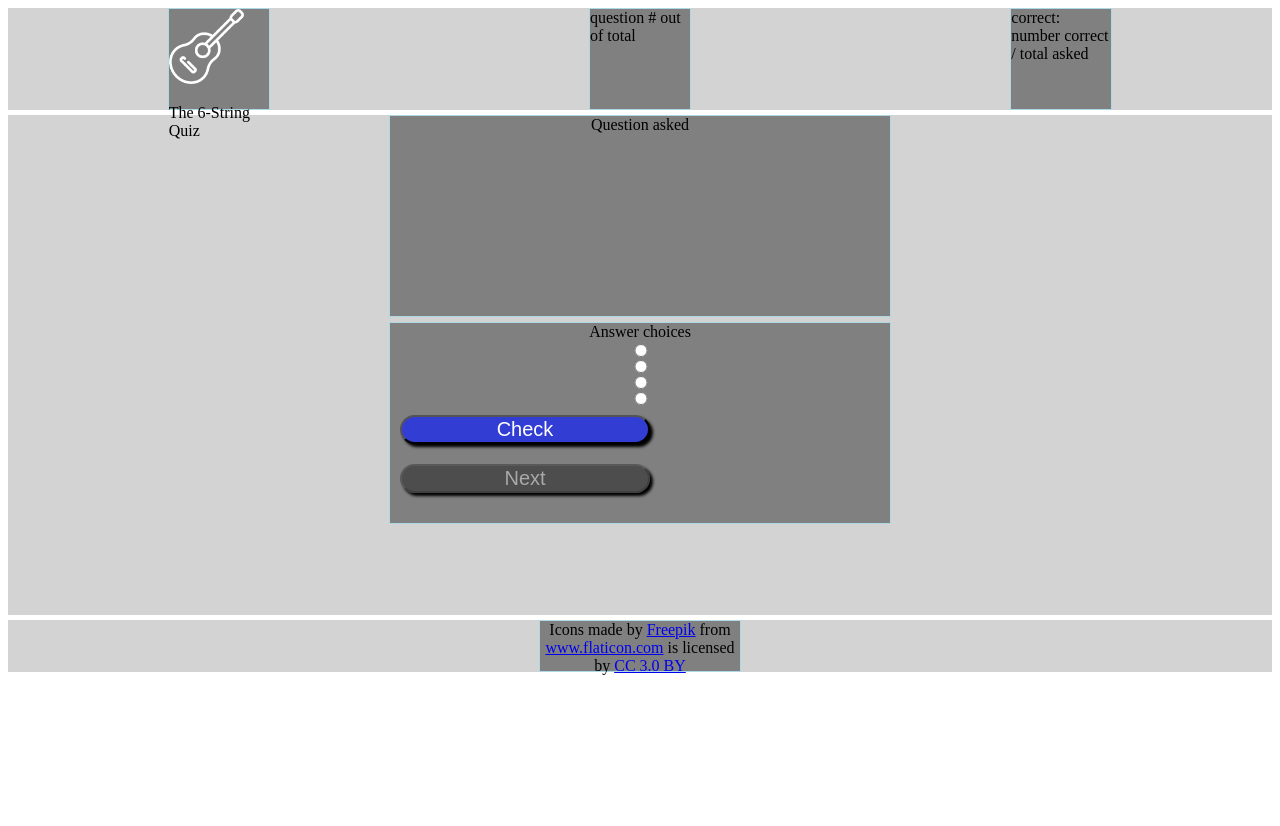
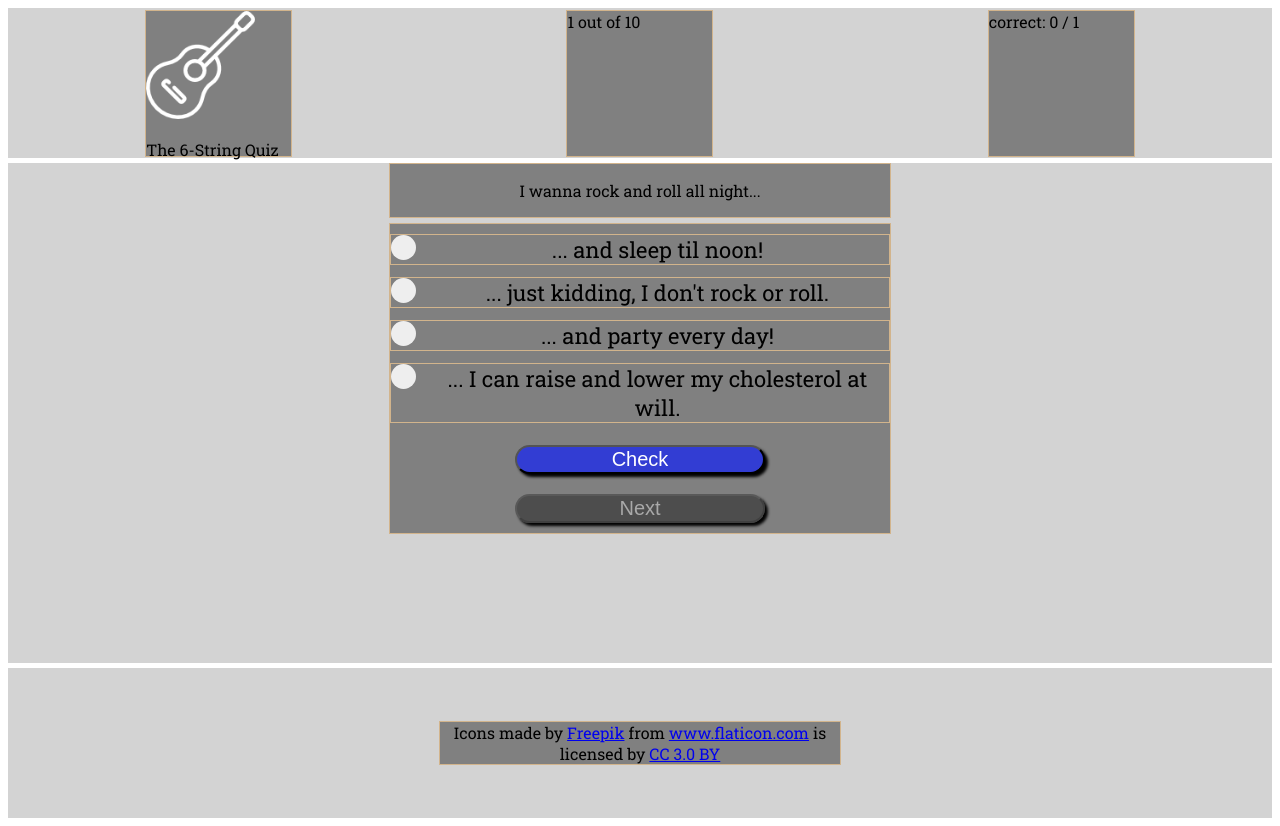
Before and after one commit to maxemileffort/random-guitar-question-jquery-app, a plain HTML site: page index.html in a window 1280 px wide. Both pictures are taken after a click on the button "Start!". Before the commit the page ends 800 px from the top, so only its background shows below. Drawn offline with nearby package versions, Linux system fonts and the light colour scheme.

Commit message:
finished functionality, just needs to be polished now

```diff
--- a/assets/questions.js
+++ b/assets/questions.js
@@ -1,6 +1,5 @@
 const quiz = [
     {
-        id: 1,
         question: "I wanna rock and roll all night...",
         answerChoices: [
             "... and sleep til noon!",
@@ -13,7 +12,6 @@ const quiz = [
     },
 
     {
-        id: 2,
         question: 'How many strings total does a guitar usually have?',
         answerChoices: [
             "4",
@@ -26,7 +24,6 @@ const quiz = [
     },
 
     {
-        id: 3,
         question: "What was Jimi Hendrix's favorite guitar?",
         answerChoices: [
             "Gibson Les Paul",
@@ -39,7 +36,6 @@ const quiz = [
     },
 
     {
-        id: 4,
         question: 'A guitar that usually hits the lower tones and most of the time only has 4 strings is called a...',
         answerChoices: [
             "broken guitar.",
@@ -52,7 +48,6 @@ const quiz = [
     },
 
     {
-        id: 5,
         question: 'Time to turn it to 11! When was the guitar invented?',
         answerChoices: [
             "1776",
@@ -65,7 +60,6 @@ const quiz = [
     },
 
     {
-        id: 6,
         question: 'Who is the lead guitarist for Led Zeppelin?',
         answerChoices: [
             "Jimmy Page",
@@ -78,7 +72,6 @@ const quiz = [
     },
 
     {
-        id: 7,
         question: 'What is the standard tuning for a 6 string guitar?',
         answerChoices: [
             "B-B-B-B-B-B",
@@ -91,12 +84,11 @@ const quiz = [
     },
 
     {
-        id: 8,
         question: 'If you can hear the bass player...',
         answerChoices: [
-            "... and sleep til noon!",
-            "... just kidding, I don't rock or roll.",
-            "... and party every day!",
+            "... then turn it up!",
+            "... what!??",
+            "... bow chk a bow chk a bow bow!",
             "... then he's playing too loud!",
         ],
         correctAnswer: "... then he's playing too loud!",
@@ -104,7 +96,6 @@ const quiz = [
     },
 
     {
-        id: 9,
         question: "What part of the electric guitar picks up the noise from the strings and sends to to the amp?",
         answerChoices: [
             "The bridge",
@@ -117,7 +108,6 @@ const quiz = [
     },
 
     {
-        id: 10,
         question: 'What show were the random quotes from?',
         answerChoices: [
             "The Office",
--- a/index.html
+++ b/index.html
@@ -7,6 +7,7 @@
     <link rel="icon" href="assets/guitar-black.png">
     <meta name="viewport" content="width=device-width, initial-scale=1">
     <link rel="stylesheet" type="text/css" media="screen" href="main.css" />
+    <link href="https://fonts.googleapis.com/css?family=Roboto+Slab" rel="stylesheet">
 </head>
 <body>
     <header>
@@ -15,10 +16,10 @@
             <p>The 6-String Quiz</p>
         </div>
         <div class="counter">
-            <span id=''>question #</span> out of <span id=''>total</span>
+            <span id='counter'>question #</span> out of <span id='total'>total</span>
         </div>
         <div class="correct-counter">
-            correct: <span id=''>number correct</span> / <span id=''>total asked</span>
+            correct: <span id='num-correct'>number correct</span> / <span id='total-asked'>total asked</span>
         </div>
     </header>
 
@@ -26,15 +27,30 @@
         <div class="start-page">
             Welcome to the 6-String quiz, where you can test your knowledge about
             the axe, the twanger, or what is known more colloquially as the Guitar! Let's get started!
-            <button id='start'>Start!</button>
+            <p><button id='start'>Start!</button></p>
         </div>
-        <div class="question">Question asked</div>
+        <div class="question"></div>
         <div class="answers">
-            <form action="submit">Answer choices
-                <input type="radio" name="answer">
-                <input type="radio" name="answer">
-                <input type="radio" name="answer">
-                <input type="radio" name="answer">
+            <form>
+                <label id='answer1' class="container">One
+                    <input type="checkbox" checked="checked">
+                    <span class="checkmark"></span>
+                </label>
+
+                <label id='answer2' class="container">Two
+                    <input type="checkbox">
+                    <span class="checkmark"></span>
+                </label>
+
+                <label id='answer3' class="container">Three
+                    <input type="checkbox">
+                    <span class="checkmark"></span>
+                </label>
+
+                <label id='answer4' class="container">Four
+                    <input type="checkbox">
+                    <span class="checkmark"></span>
+                </label>
                 <button id="check">Check</button>
                 <button id="next" disabled>Next</button>
             </form>
@@ -49,8 +65,8 @@
         </div>
         <div class="results">
             <p>results page</p>
-            <img id='correct-pic' src="assets/rock-and-roll.png" alt="Did awesome">
-            <img id='incorrect-pic' src="assets/dislike.png" alt="Didn't do so great">
+            <img id='did-awesome-pic' src="assets/rock-and-roll.png" alt="Did awesome">
+            <img id='not-awesome-pic' src="assets/dislike.png" alt="Didn't do so great">
             <button id="reset">Start Over</button>
         </div>
     </main>
--- a/main.css
+++ b/main.css
@@ -1,8 +1,12 @@
+body{
+    font-family: 'Roboto Slab', serif;
+}
+
 div {
-    height: 200px;
+    max-height: 200px;
     max-width: 500px;
     background-color: grey;
-    border: 1px solid lightblue;
+    border: 1px solid tan;
     margin: 5px auto;
 }
 
@@ -22,7 +26,7 @@ img {
 header, main, footer {
     margin: 5px auto;
     background-color: lightgrey;
-    height: auto;
+    height: 150px;
 
 }
 
@@ -41,10 +45,14 @@ button {
     box-shadow: black 3px 3px 3px;
 }
 
-form {
+form label{
     display: flex;
     flex-direction: column;
+    align-self: flex-start;
+    margin: 10px auto;
+    border: 1px solid tan;
 }
+
 
 #check, #next, #start {
   height: 50%;
@@ -85,20 +93,29 @@ form {
     cursor: default;
 }
 
-.logo, .counter, .correct-counter{
+.logo{
+    margin-top: auto;
+    margin-bottom: auto;
+    height: 145px;
+    width: 145px;
+}
+
+.counter, .correct-counter{
     margin: auto auto;
-    height: 100px;
-    width: 100px;
+    height: 145px;
+    width: 145px;
 }
 
 .question, .answers, .start-page{
     text-align: center;
+    max-height: 500px;
+    max-width: 500px;
 
 }
 
 .progress-bar, .credits {
-    max-width: 200px;
-    max-height: 50px;
+    max-width: 400px;
+    max-height: 150px;
     margin: auto auto;
     text-align: center;
 }
@@ -106,3 +123,68 @@ form {
 .hide{
     display: none;
 }
+
+
+/* Custom radio button CSS */
+/* Customize the label (the container) */
+.container {
+  display: block;
+  position: relative;
+  padding-left: 35px;
+  margin-bottom: 12px;
+  cursor: pointer;
+  font-size: 22px;
+  -webkit-user-select: none;
+  -moz-user-select: none;
+  -ms-user-select: none;
+  user-select: none;
+}
+
+/* Hide the browser's default radio button */
+.container input {
+  position: absolute;
+  opacity: 0;
+}
+
+/* Create a custom radio button */
+.checkmark {
+  position: absolute;
+  top: 0;
+  left: 0;
+  height: 25px;
+  width: 25px;
+  background-color: #eee;
+  border-radius: 50%;
+}
+
+/* On mouse-over, add a grey background color */
+.container:hover input ~ .checkmark {
+  background-color: #ccc;
+}
+
+/* When the radio button is checked, add a blue background */
+.container input:checked ~ .checkmark {
+  background-color: tan;
+}
+
+/* Create the indicator (the dot/circle - hidden when not checked) */
+.checkmark:after {
+  content: "";
+  position: absolute;
+  display: none;
+}
+
+/* Show the indicator (dot/circle) when checked */
+.container input:checked ~ .checkmark:after {
+  display: block;
+}
+
+/* Style the indicator (dot/circle) */
+.container .checkmark:after {
+  top: 9px;
+  left: 9px;
+  width: 8px;
+  height: 8px;
+  border-radius: 50%;
+  background: white;
+}
--- a/main.js
+++ b/main.js
@@ -3,60 +3,71 @@
 let count = 0; //used to render question with id === count
 let numCorrect = 0;
 let chosenAnswer = '';
-
+let feedbackIndex = 0;
 
 //button behaviors
 $('#start').on('click', ()=>{
     //should hide the start page and then render
     //the question box, answers, and footer
-    count = 1;
+    count = 0;
     hideEverything();
     startQuiz();
+    resetButtons();
 });
 
 $('#check').on('click', (event)=>{
     event.preventDefault();
+    count++;
     //should check answerchoice vs correct answer and then display feedback
     //should also add to correct counter if appropriate
     checkAnswer();
-    $('.feedback').removeClass('hide');
-    $('#check').prop('disabled', true);
-    $('.answers').addClass('hide');
-    $('.question').addClass('hide');
+    showFeedback();
+});
 
+$('label').on('click', (event)=>{
+    chosenAnswer = event.target.value;
 });
 
 $('#close').on('click', (event) => {
     event.preventDefault();
     //should hide feedback and enable next button
-    $('.feedback').addClass('hide');
-    $('#next').removeAttr('disabled');
-    $('.answers').removeClass('hide');
-    $('.question').removeClass('hide');
+    closeFeedback();
+    feedbackIndex++;
 
 });
 
 $('#next').on('click', (event) => {
     event.preventDefault();
-    count++;
     //should re-render question box with next question and disable itself
     //should also reflect progress in progress bar at bottom and counter
     //at top
-    if (count > 2) {
+    if (count > 9 && numCorrect > 5) {
+        $('#not-awesome-pic').addClass('hide');
+        count++;
         $('.answers').addClass('hide');
         $('.question').addClass('hide');
         $('.results').removeClass('hide');
+        $('div.results p').text("Party on, Garth!")
+    } else if (count > 9 && numCorrect <= 5) {
+        $('#did-awesome-pic').addClass('hide');
+        count++;
+        $('.answers').addClass('hide');
+        $('.question').addClass('hide');
+        $('.results').removeClass('hide');
+        $('div.results p').text("Try again, loser!")
     } else {
         renderNextQuestion();
         $('#next').prop('disabled', true);
         $('#check').removeAttr('disabled');
     }
-
+    resetButtons();
 });
 
 $('#reset').on('click', (event) => {
     event.preventDefault();
     count = 0;
+    feedbackIndex = 0;
+    numCorrect = 0;
     //should take us back to start page
     hideEverything();
     landOnPage();
@@ -94,33 +105,69 @@ function startQuiz() {
 function checkAnswer(){
     //store answer choice as a value and then check against correct answer in
     //object. if answers match, add 1 to numCorrect. afterwards, render feedback
-
+    if (chosenAnswer == quiz[feedbackIndex].correctAnswer) {
+        numCorrect++;
+        document.querySelector('#num-correct').innerHTML = numCorrect;
+        $('#correct-pic').removeClass('hide');
+    } else {
+        $('#incorrect-pic').removeClass('hide');
+    }
     //for rendering feedback, page should darken a little
     //and feedback modal should appear with grpahic depending
     //on if they got it right or wrong
+    document.querySelector('#rendered-feedback').innerHTML = quiz[feedbackIndex].feedback;
+};
 
+function showFeedback(){
+
+    $('.feedback').removeClass('hide');
+    $('#check').prop('disabled', true);
+    $('.answers').addClass('hide');
+    $('.question').addClass('hide');
 };
 
 function closeFeedback(){
     //when user clicks close button on feedback modal, feedback should disappear
     //and page lighten up
+    $('.feedback').addClass('hide');
+    $('#next').removeAttr('disabled');
+    $('.answers').removeClass('hide');
+    $('.question').removeClass('hide');
+};
+
+function resetButtons (){
+    $('#check').removeAttr('disabled');
+    $('#next').prop('disabled', true);
+    $('#incorrect-pic').addClass('hide');
+    $('#correct-pic').addClass('hide');
 };
 
 function renderNextQuestion(){
-    //change inner html to reflect question with id === count
+    //change inner html to reflect question with index === count
     //in question box and answer choices.
     //also make sure counters are working
+    document.querySelector('.question').innerHTML = '<p>' + quiz[count].question+'</p>';
+    document.querySelector('#answer1').innerHTML = quiz[count].answerChoices[0] + "<input value='"+quiz[count].answerChoices[0]+"' name='answer' type='radio'><span class='checkmark'></span>";
+    document.querySelector('#answer2').innerHTML = quiz[count].answerChoices[1] + "<input value='"+quiz[count].answerChoices[1]+"' name='answer' type='radio'><span class='checkmark'></span>";
+    document.querySelector('#answer3').innerHTML = quiz[count].answerChoices[2] + "<input value='"+quiz[count].answerChoices[2]+"' name='answer' type='radio'><span class='checkmark'></span>";
+    document.querySelector('#answer4').innerHTML = quiz[count].answerChoices[3] + "<input value='"+quiz[count].answerChoices[3]+"' name='answer' type='radio'><span class='checkmark'></span>";
+    document.querySelector('#counter').innerHTML = count+1;
+    document.querySelector('#total').innerHTML = quiz.length;
+    document.querySelector('#total-asked').innerHTML = count+1;
+    document.querySelector('#num-correct').innerHTML = numCorrect;
 };
 
 function initiateApp(){
     //hide everything and load all the functions
-    //not sure if this step in necessary
+    //then render start page
     startQuiz();
     checkAnswer();
+    showFeedback();
     closeFeedback();
     renderNextQuestion();
     hideEverything();
     landOnPage();
+    resetButtons();
 };
 
 $(initiateApp);
```
